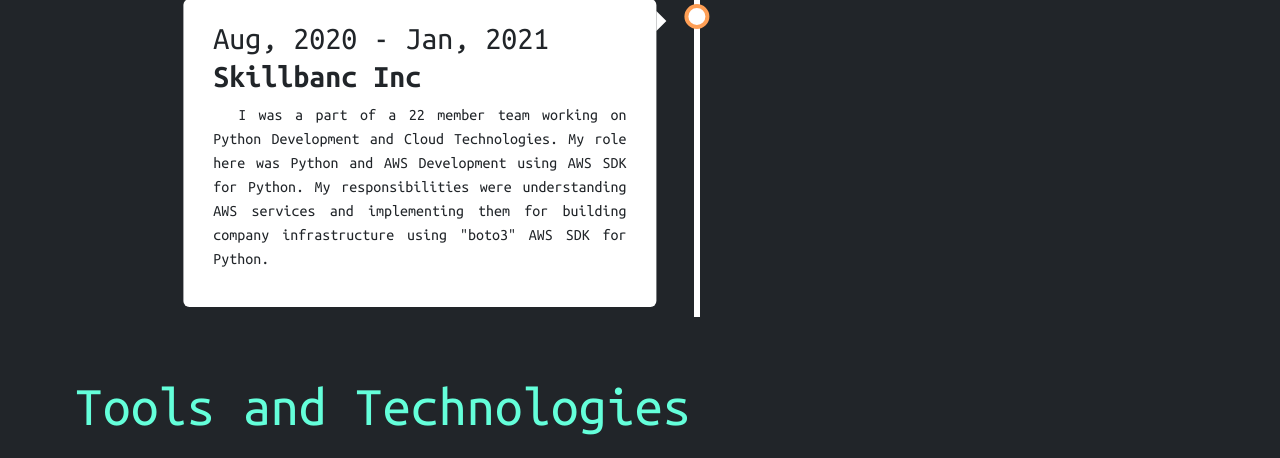
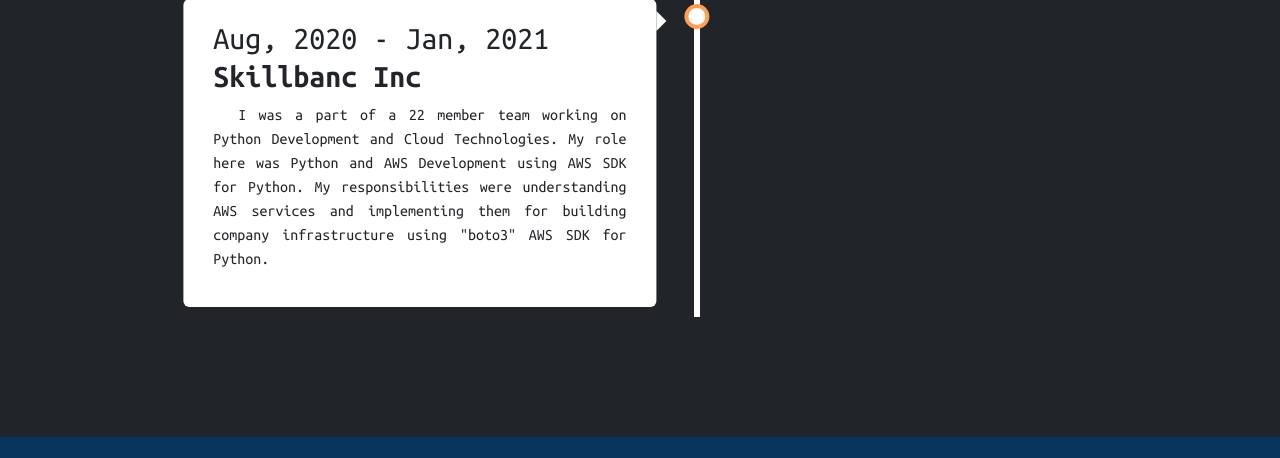
Before and after one commit to Shagasresthaa/portfoliosite, a Django app: page /aboutme in a window 1280 px wide. Shown: the part 1457-1915 px from the top of the page. Run offline with Django 3.2, Linux system fonts and the light colour scheme; parts of the project's set-up code (start-up, migrations or seed data) failed here and were passed over; some libraries are stand-ins or nearby versions.

Commit message:
finished about page

```diff
--- a/home/templates/home/about.html
+++ b/home/templates/home/about.html
@@ -60,9 +60,6 @@
           </div>
         </div>
       </div>
-
-      <h1 class="hdr1 display-4">Tools and Technologies</h1>
-
     </div>
   </div>
 
```
